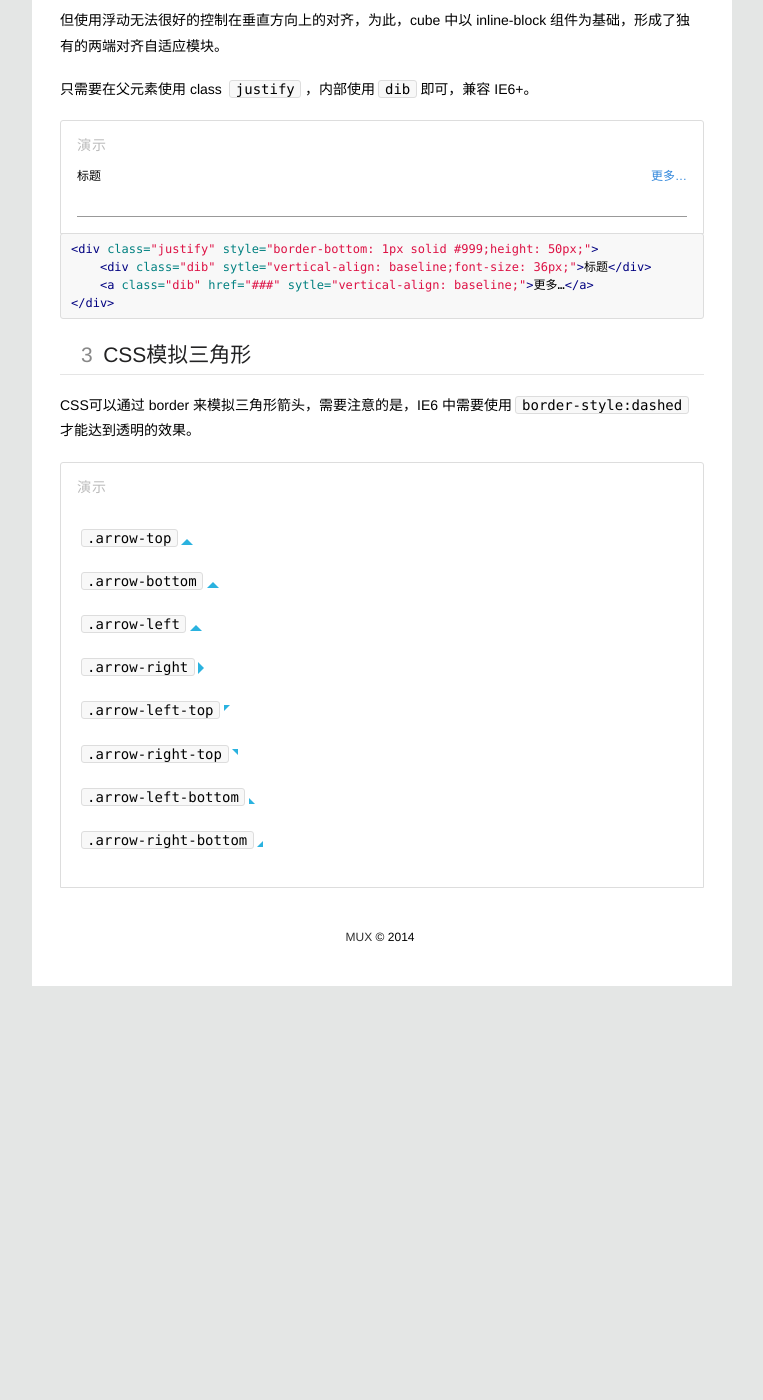
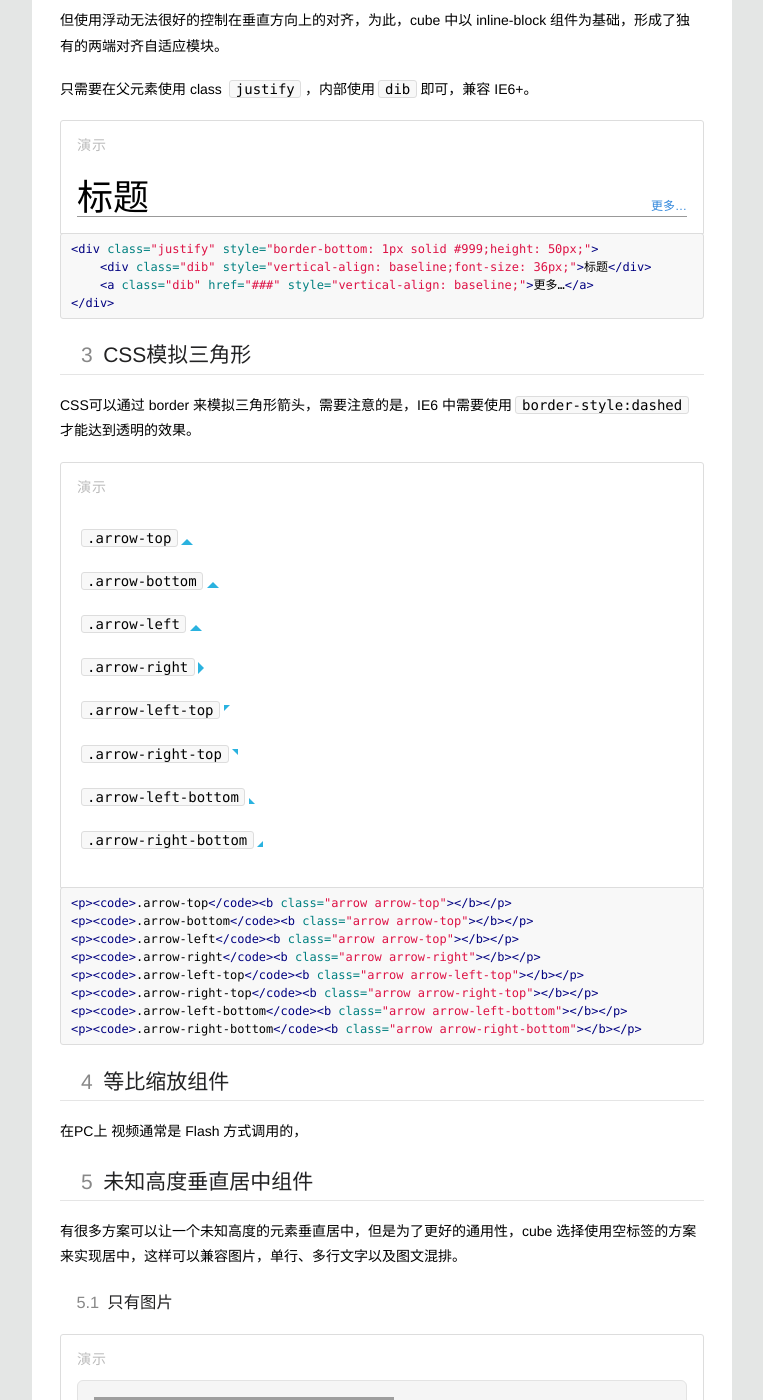
Before and after one commit to thx/cube, a Jekyll site: the page built from doc/_posts/2013-12-17-layout.md, in a window 1280 px wide and 1400 px high, scrolled down 978 px. Shown: the whole window, without its empty margins (258-1021 px from the left). Built offline with Jekyll 4.4.1, drawn with Linux system fonts in a browser that asks for light colours; some web fonts are replaced; Markdown is read by kramdown in place of the engine named in the settings; comment, search, counter and statistics services are not loaded; before the commit the page ends 1964 px from its top, so only the background shows below that; grey boxes are pictures that could not be loaded.

Commit message:
增加图片居中 demo

````diff
--- a/doc/_posts/2013-12-17-layout.md
+++ b/doc/_posts/2013-12-17-layout.md
@@ -43,14 +43,14 @@
 
 <div class="type-demo">
     <div class="justify" style="border-bottom: 1px solid #999;height: 50px;">
-        <div class="dib" sytle="vertical-align: baseline;font-size: 36px;">标题</div>
-        <a class="dib" href="###" sytle="vertical-align: baseline;">更多…</a>
+        <div class="dib" style="vertical-align: baseline;font-size: 36px;">标题</div>
+        <a class="dib" href="###" style="vertical-align: baseline;">更多…</a>
     </div>
 </div>
 ```html
 <div class="justify" style="border-bottom: 1px solid #999;height: 50px;">
-    <div class="dib" sytle="vertical-align: baseline;font-size: 36px;">标题</div>
-    <a class="dib" href="###" sytle="vertical-align: baseline;">更多…</a>
+    <div class="dib" style="vertical-align: baseline;font-size: 36px;">标题</div>
+    <a class="dib" href="###" style="vertical-align: baseline;">更多…</a>
 </div>
 ```
 
@@ -68,3 +68,31 @@
     <p><code>.arrow-left-bottom</code><b class="arrow arrow-left-bottom"></b></p>
     <p><code>.arrow-right-bottom</code><b class="arrow arrow-right-bottom"></b></p>
 </div>
+```html
+<p><code>.arrow-top</code><b class="arrow arrow-top"></b></p>
+<p><code>.arrow-bottom</code><b class="arrow arrow-top"></b></p>
+<p><code>.arrow-left</code><b class="arrow arrow-top"></b></p>
+<p><code>.arrow-right</code><b class="arrow arrow-right"></b></p>
+<p><code>.arrow-left-top</code><b class="arrow arrow-left-top"></b></p>
+<p><code>.arrow-right-top</code><b class="arrow arrow-right-top"></b></p>
+<p><code>.arrow-left-bottom</code><b class="arrow arrow-left-bottom"></b></p>
+<p><code>.arrow-right-bottom</code><b class="arrow arrow-right-bottom"></b></p>
+```
+
+## 等比缩放组件
+
+在PC上 视频通常是 Flash 方式调用的，
+
+## 未知高度垂直居中组件
+
+有很多方案可以让一个未知高度的元素垂直居中，但是为了更好的通用性，cube 选择使用空标签的方案来实现居中，这样可以兼容图片，单行、多行文字以及图文混排。
+
+### 只有图片
+<div class="type-demo">
+    <div class="center-box well">
+        <b class="center-hack"></b>
+        <div class="center-content">
+            <img src="http://ww4.sinaimg.cn/mw1024/90f78f62jw1ediottavmoj20ew0hs75z.jpg" width="300" alt="">
+        </div>
+    </div>
+</div>
````
